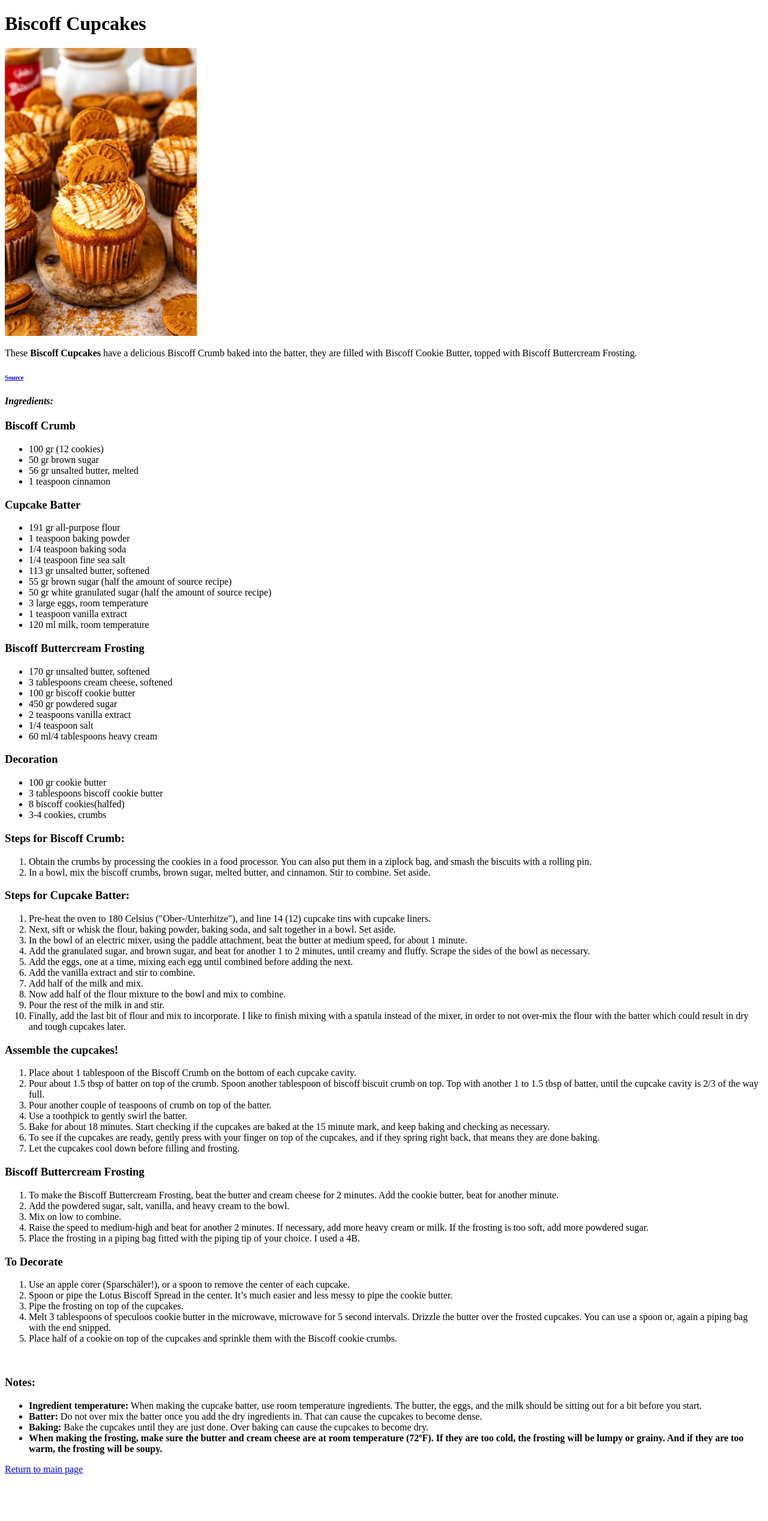
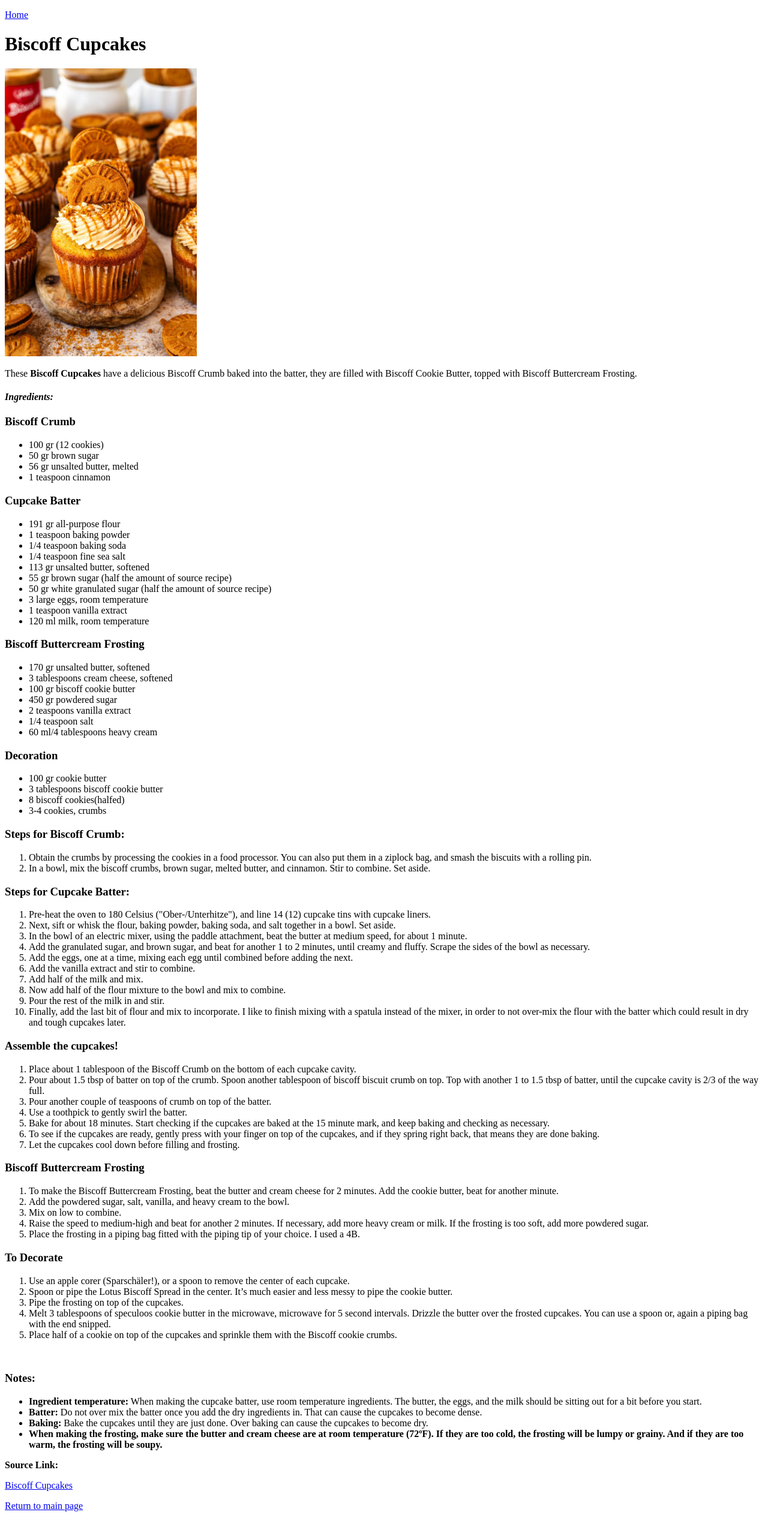
Before and after one commit to mrsbrightside001/odin-recipes, a plain HTML site: page recipes/biscoff_cupcakes.html in a window 1280 px wide. Shown: the whole page at 60% size. Before the commit the page ends 2475 px from the top, so only its background shows below. Drawn offline with Linux system fonts and the light colour scheme.

Commit message:
dd home button and return button

```diff
--- a/recipes/biscoff_cupcakes.html
+++ b/recipes/biscoff_cupcakes.html
@@ -4,12 +4,15 @@
     <meta charset="UTF-8">
     <meta name="viewport" content="width=device-width, initial-scale=1.0">
     <title>Biscoff Cupcakes</title>
+    <link rel="stylesheet" href="../style.css">
 </head>
 <body>
+    <div class="header">
+        <p><a href="../index.html">Home</a></p>
+    </div>
     <h1>Biscoff Cupcakes</h1>
     <img src="../images/biscoff_cupcakes.jpeg" alt="biscoff cupcakes" height="480" width="320">
     <p>These <strong>Biscoff Cupcakes</strong> have a delicious Biscoff Crumb baked into the batter, they are filled with Biscoff Cookie Butter, topped with Biscoff Buttercream Frosting.</p>
-    <h6><a href="https://www.piesandtacos.com/biscoff-cupcakes/#recipe" target="_blank" rel="noopener noreferrer">Source</a></h6>
     <h4><em>Ingredients:</em></h4>
     <h3>Biscoff Crumb</h3>
     <ul>
@@ -100,6 +103,11 @@
         <li><strong>Baking:</strong> Bake the cupcakes until they are just done. Over baking can cause the cupcakes to become dry.</li>
         <li><strong>When making the frosting, make sure the butter and cream cheese are at room temperature (72ºF). If they are too cold, the frosting will be lumpy or grainy. And if they are too warm, the frosting will be soupy.</strong></li>
     </ul>
+    <div class="Sources">
+        <p><strong>Source Link:</strong>
+            <p><a href="https://www.piesandtacos.com/biscoff-cupcakes/#recipe" target="_blank" rel="noopener noreferrer">Biscoff Cupcakes</a></p>
+        </p>
+    <div>
     <p>
         <a href="../index.html">Return to main page</a>
     </p>
```
